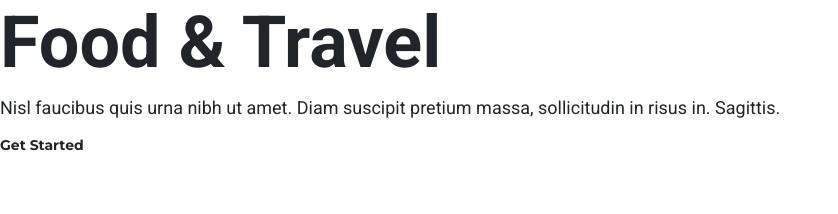
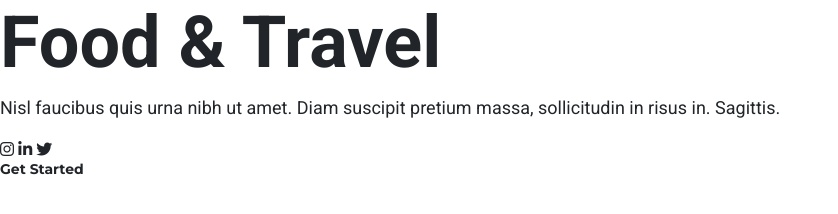
Before and after one commit to hember90/gallery-project, a plain HTML site: page index.html in a window 1280 px wide. Shown: the whole page, without its empty margins (0-838 px from the left). Drawn offline with nearby package versions, Linux system fonts and the light colour scheme.

Commit message:
included Font Awesome icons

```diff
--- a/index.html
+++ b/index.html
@@ -34,6 +34,9 @@
       Nisl faucibus quis urna nibh ut amet. Diam suscipit pretium massa,
       sollicitudin in risus in. Sagittis.
     </p>
+    <i class="fa-brands fa-instagram"></i>
+    <i class="fa-brands fa-linkedin-in"></i>
+    <i class="fa-brands fa-twitter"></i>
     <h3>Get Started</h3>
   </body>
 </html>
```
